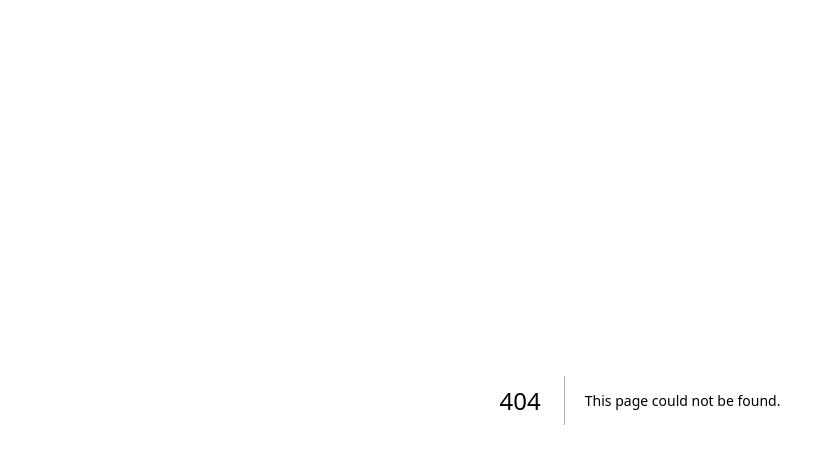
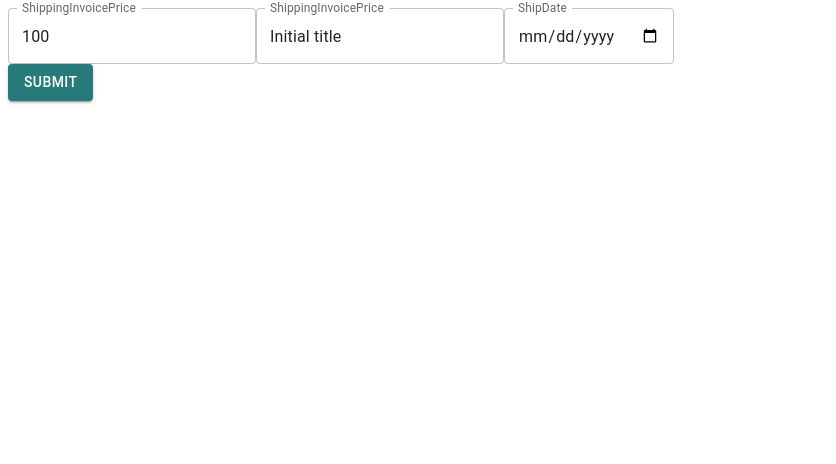
Before and after one commit to shiomi680/databox, a Next.js app: page /pages/test in a window 1280 px wide. Before the commit this address had no page. Shown: the top 464 px of the page, without its empty margins (0-836 px from the left). Built offline with nearby package versions, Linux system fonts and the light colour scheme.

Commit message:
汎用itemパネル作成途中

```diff
--- a/package.json
+++ b/package.json
@@ -18,6 +18,7 @@
     "next": "14.0.4",
     "react": "^18",
     "react-dom": "^18",
+    "react-hook-form": "^7.49.2",
     "react-toastify": "^9.1.3"
   },
   "devDependencies": {
--- /dev/null
+++ b/src/app/pages/test/page.tsx
@@ -0,0 +1,5 @@
+import ParentComponent from "@/components/item-panel/item-panel-parent"
+
+export default function Page({ params }: { params: { shippingId: string } }) {
+  return <ParentComponent />
+}
--- /dev/null
+++ b/src/components/item-panel/controlled-text-field.tsx
@@ -0,0 +1,21 @@
+"use client"
+import React from 'react';
+import { Controller } from 'react-hook-form';
+import { TextField } from '@mui/material';
+
+type ControlledTextFieldProps = {
+  name: string,
+  control: any,
+  defaultValue: any,
+  type: string,
+  label: string,
+}
+
+export const ControlledTextField: React.FC<ControlledTextFieldProps> = ({ name, control, defaultValue, type, label }) => (
+  <Controller
+    name={name}
+    control={control}
+    defaultValue={defaultValue}
+    render={({ field }) => <TextField {...field} type={type} label={label} />}
+  />
+);
--- /dev/null
+++ b/src/components/item-panel/item-panel-parent.tsx
@@ -0,0 +1,40 @@
+"use client"
+import React, { useEffect, useState } from 'react';
+import { Button } from '@mui/material';
+import ShippingForm, { ShipData } from './item-panel';
+
+function ParentComponent() {
+  const [data, setData] = useState<ShipData | null>(null);
+
+  useEffect(() => {
+    // Replace this with your API call
+    fetchInitialData().then(data => setData(data));
+  }, []);
+
+  const handleSubmit = (data: ShipData) => {
+    // Call your API here
+    console.log(data);
+  };
+
+  if (!data) {
+    return null; // or a loading spinner
+  }
+
+  return (
+    <div>
+      <ShippingForm initialData={data} onSubmit={handleSubmit} />
+      <Button type="submit" variant="contained" onClick={() => handleSubmit(data)}>Submit</Button>
+    </div>
+  );
+}
+
+async function fetchInitialData(): Promise<ShipData> {
+  // Replace this with your API call
+  return {
+    ShipDate: new Date(),
+    Title: 'Initial title',
+    ShippingInvoicePrice: 100,
+  };
+}
+
+export default ParentComponent;
--- /dev/null
+++ b/src/components/item-panel/item-panel.tsx
@@ -0,0 +1,51 @@
+'use client'
+import React from 'react';
+import { useForm, Controller } from 'react-hook-form';
+import { TextField, Button } from '@mui/material';
+import { ControlledTextField } from "./controlled-text-field"
+
+export type ShipData = {
+  ShipDate: Date,
+  Title: string,
+  ShippingInvoicePrice: number,
+}
+
+type ShippingFormProps = {
+  initialData: ShipData,
+  onSubmit: (data: ShipData) => void,
+}
+
+function ShippingForm({ initialData, onSubmit }: ShippingFormProps) {
+  const { handleSubmit, control } = useForm<ShipData>({
+    defaultValues: initialData
+  });
+
+  return (
+    <form onSubmit={handleSubmit(onSubmit)}>
+      <ControlledTextField
+        name="ShippingInvoicePrice"
+        control={control}
+        defaultValue={initialData.ShippingInvoicePrice}
+        type="number"
+        label="ShippingInvoicePrice"
+      />
+      <ControlledTextField
+        name="Title"
+        control={control}
+        defaultValue={initialData.Title}
+        type="text"
+        label="ShippingInvoicePrice"
+      />
+      <ControlledTextField
+        name="ShipDate"
+        control={control}
+        defaultValue={initialData.ShipDate}
+        type="date"
+        label="ShipDate"
+      />
+
+    </form>
+  );
+}
+
+export default ShippingForm;
```
Also changed, not shown: src/components/atom/text-field.tsx (added, +46 -0 lines), 1 other file (tests, documents, lock files or other folders).
